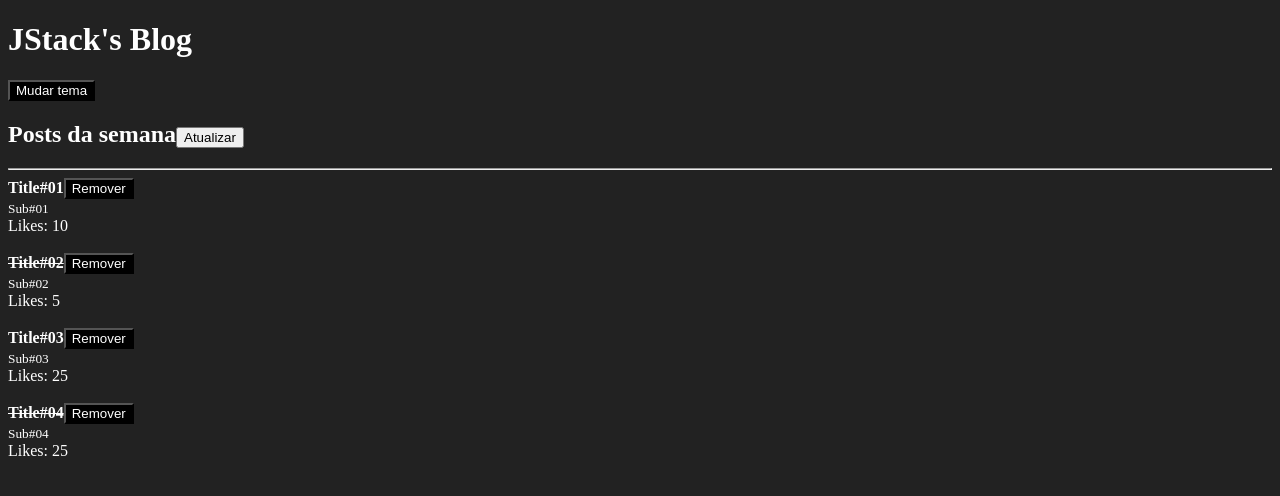
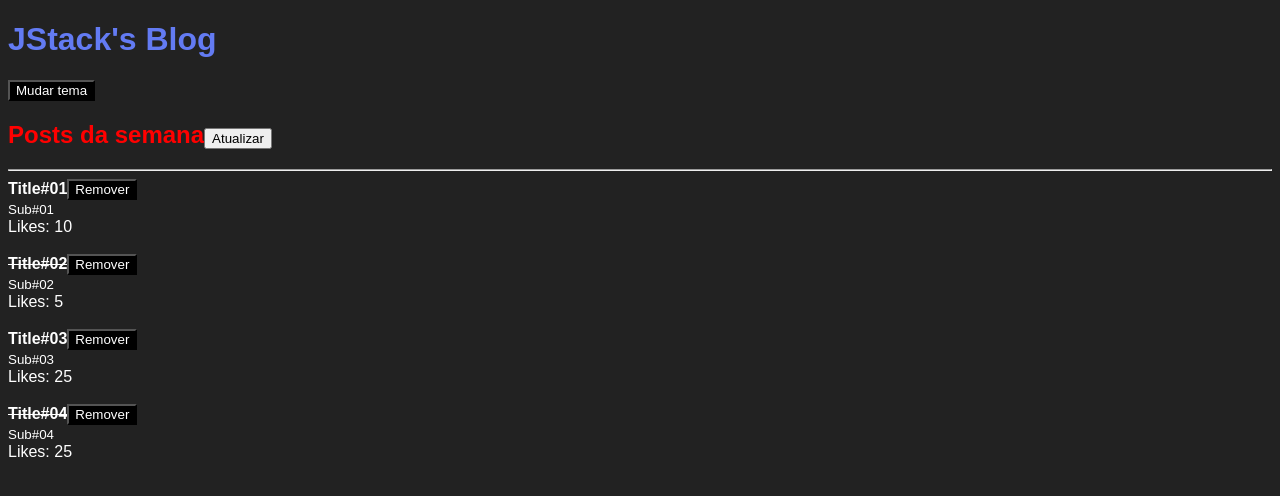
Before and after one commit to lunebakami/react-fundamentos, a React app: page / in a window 1280 px wide. Shown: the top 496 px of the page. Built offline with nearby package versions, Linux system fonts and the light colour scheme.

Commit message:
styles: css modules

```diff
--- /dev/null
+++ b/src/App.css
@@ -0,0 +1,3 @@
+.title {
+  color: #f00;
+}
--- a/src/App.js
+++ b/src/App.js
@@ -4,6 +4,8 @@
 import Header from './Header';
 
 import { ThemeProvider } from './ThemeContext';
+
+import styles from './App.css';
 
 function App() {
   const [posts, setPosts] = useState([
@@ -56,7 +58,7 @@
   return (
     <ThemeProvider>
       <Header>
-        <h2>
+        <h2 className={styles.title}>
           Posts da semana
           <button onClick={handleRefresh}>Atualizar</button>
         </h2>
--- /dev/null
+++ b/src/Header.css
@@ -0,0 +1,3 @@
+.title {
+  color: #637bf3;
+}
--- a/src/Header.js
+++ b/src/Header.js
@@ -4,12 +4,14 @@
 
 import { ThemeContext } from './ThemeContext';
 
+import styles from './Header.css';
+
 export default function Header(props) {
   const { onToggleTheme } = useContext(ThemeContext);
 
   return (
     <div>
-      <h1>{props.title}</h1>
+      <h1 className={styles.title}>{props.title}</h1>
       <Button onClick={onToggleTheme}>Mudar tema</Button>
       {props.children}
     </div>
--- a/src/index.css
+++ b/src/index.css
@@ -1,4 +1,5 @@
 body {
   background: #222;
   color: #fff;
+  font-family: sans-serif;
 }
--- a/webpack.config.js
+++ b/webpack.config.js
@@ -23,7 +23,15 @@
       },
       {
         test: /\.css$/,
-        use: ['style-loader', 'css-loader'],
+        use: [
+          'style-loader',
+          {
+            loader: 'css-loader',
+            options: {
+              modules: true,
+            },
+          },
+        ],
       },
     ],
   },
```
